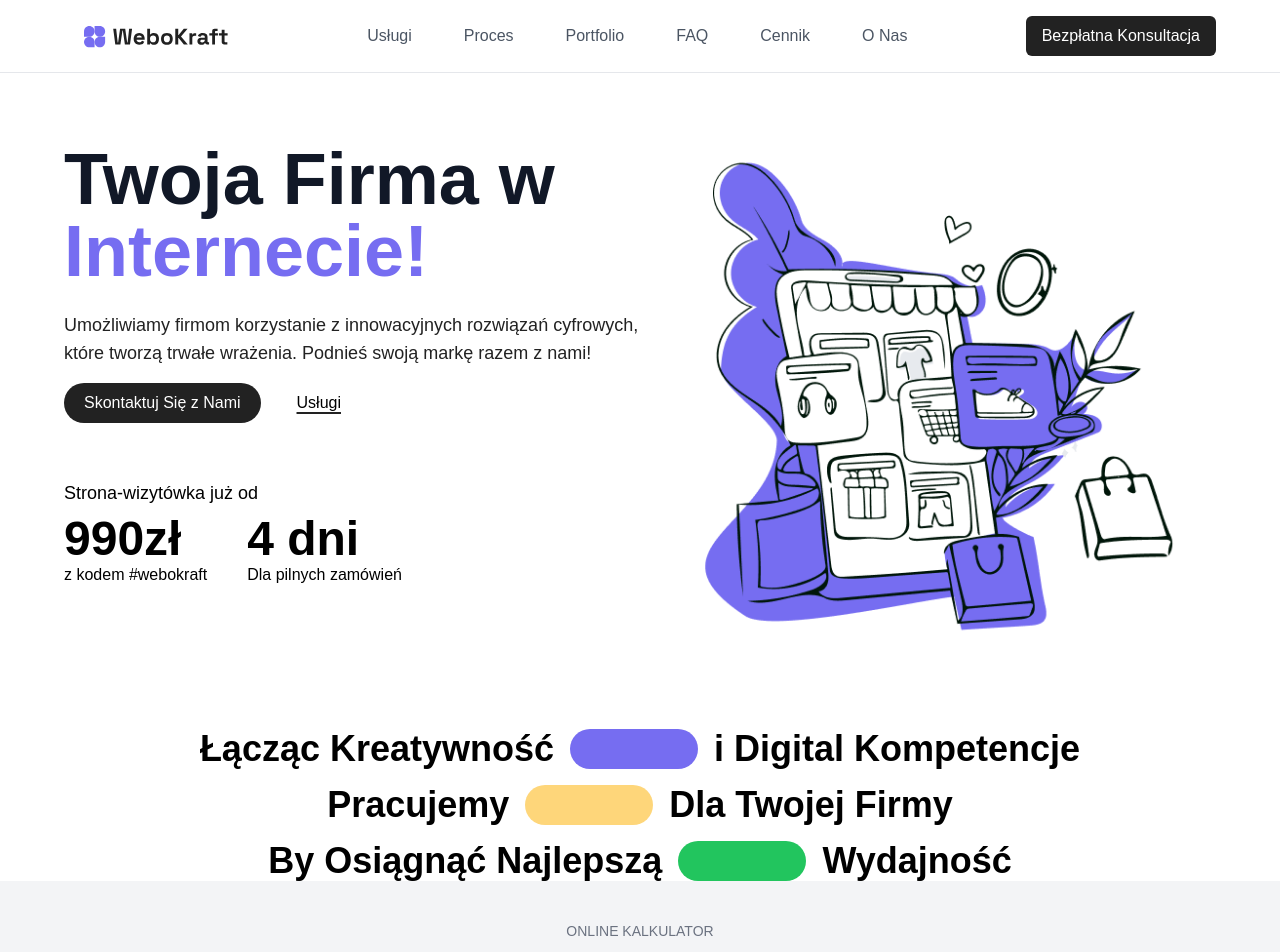
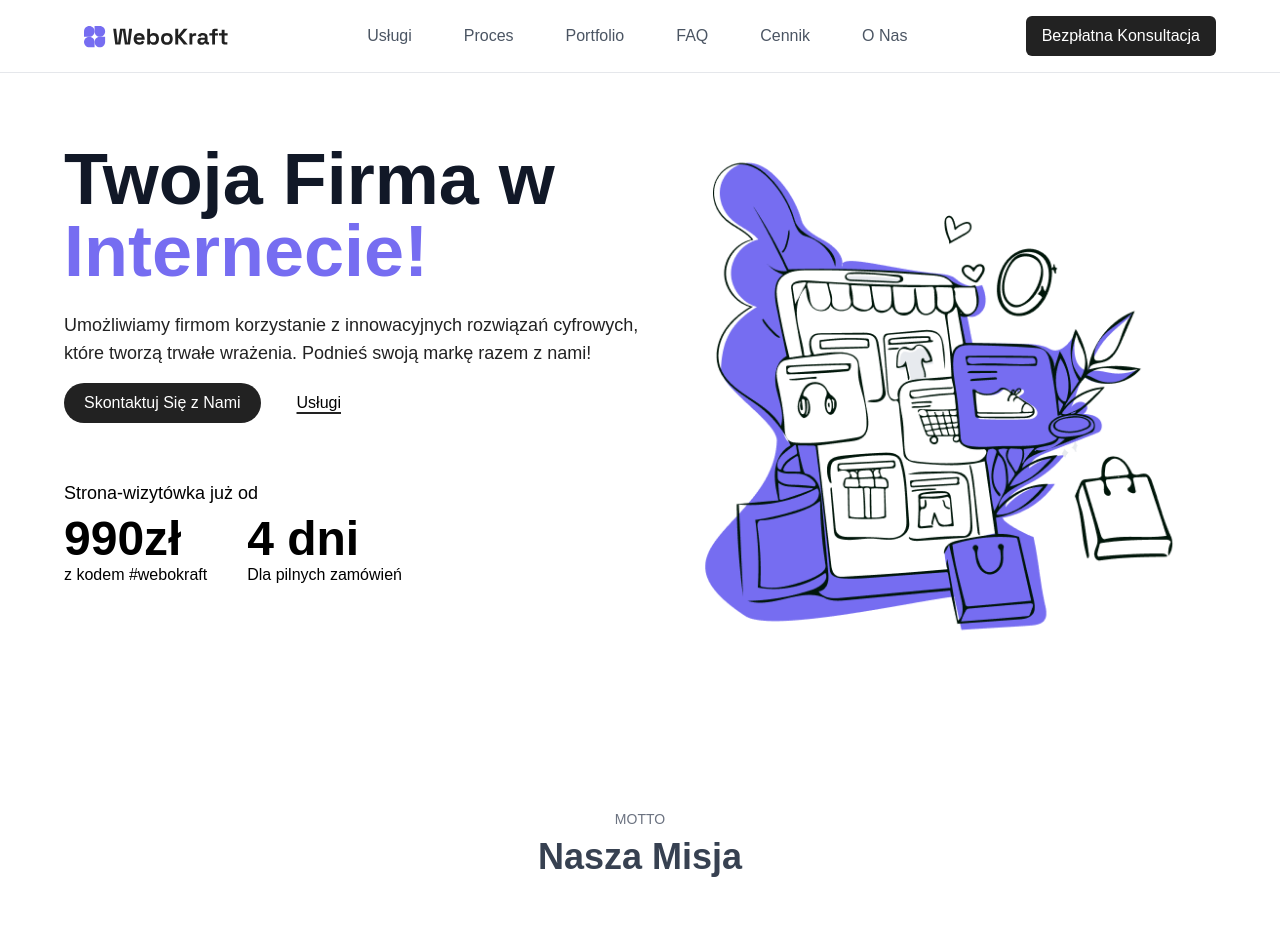
Before and after one commit to youssefalb/smmweb, a React (Create React App) app in the folder smmwebreact/: page / in a window 1280 px wide. Shown: the top 952 px of the page. Built offline with nearby package versions, Linux system fonts and the light colour scheme.

Commit message:
Create reusable container for all sections containing the common parts and styles; Update Quote/Motto section

```diff
--- a/smmwebreact/src/components/Motto.tsx
+++ b/smmwebreact/src/components/Motto.tsx
@@ -1,29 +1,36 @@
 import React from 'react';
+import SectionContainer from './templates/SectionContainer';
 
 const CustomSection = () => {
     return (
+        <SectionContainer
+            title="Nasza Misja"
+            subtitle="Motto"
+            backgroundColor="bg-white"
+        >
             <div className="flex flex-col items-center justify-center space-y-2 md:space-y-4"> {/* Adjust space between rows */}
                 {/* First Row */}
                 <div className="flex flex-col md:flex-row items-center space-y-2 md:space-y-0 md:space-x-4"> {/* Adjust layout and spacing */}
-                <span className="text-2xl md:text-4xl font-bold text-center">Łącząc Kreatywność</span> {/* Adjust font size */}
+                    <span className="text-2xl md:text-4xl  text-center">Łącząc Kreatywność</span> {/* Adjust font size */}
                     <div className="bg-purple rounded-3xl w-20 md:w-32 h-8 md:h-10"></div> {/* Adjust rectangle size */}
-                <span className="text-2xl md:text-4xl font-bold text-center">i Digital Kompetencje</span> {/* Adjust font size */}
+                    <span className="text-2xl md:text-4xl text-center">i Digital Kompetencje</span> {/* Adjust font size */}
                 </div>
 
                 {/* Second Row */}
                 <div className="flex flex-col md:flex-row items-center space-y-2 md:space-y-0 md:space-x-4"> {/* Adjust layout and spacing */}
-                <span className="text-2xl md:text-4xl font-bold text-center">Pracujemy</span> {/* Adjust font size */}
+                    <span className="text-2xl md:text-4xl text-center">Pracujemy</span> {/* Adjust font size */}
                     <div className="bg-yellow rounded-3xl w-20 md:w-32 h-8 md:h-10"></div> {/* Adjust rectangle size */}
-                <span className="text-2xl md:text-4xl font-bold text-center">Dla Twojej Firmy</span> {/* Adjust font size */}
+                    <span className="text-2xl md:text-4xl text-center">Dla Twojej Firmy</span> {/* Adjust font size */}
                 </div>
 
                 {/* Third Row */}
                 <div className="flex flex-col md:flex-row items-center space-y-2 md:space-y-0 md:space-x-4"> {/* Adjust layout and spacing */}
-                <span className="text-2xl md:text-4xl font-bold text-center">By Osiągnąć Najlepszą</span> {/* Adjust font size */}
+                    <span className="text-2xl md:text-4xl text-center">By Osiągnąć Najlepszą</span> {/* Adjust font size */}
                     <div className="bg-green-500 rounded-3xl w-20 md:w-32 h-8 md:h-10"></div> {/* Adjust rectangle size */}
-                <span className="text-2xl md:text-4xl font-bold text-center">Wydajność</span> {/* Adjust font size */}
+                    <span className="text-2xl md:text-4xl text-center">Wydajność</span> {/* Adjust font size */}
                 </div>
             </div>
+        </SectionContainer>
     );
 };
 
--- /dev/null
+++ b/smmwebreact/src/components/templates/SectionContainer.tsx
@@ -0,0 +1,39 @@
+// Put all the sections you make inside of this container, it contains proper spacing and headers
+
+import React from 'react';
+
+interface SectionContainerProps {
+    title: string;
+    subtitle?: string; // Optional
+    children: React.ReactNode;
+    backgroundColor?: string; // Optional
+    textColor?: string; // Optional
+    subtitleColor?: string; // Optional
+}
+
+const SectionContainer: React.FC<SectionContainerProps> = ({
+    title,
+    subtitle,
+    children,
+    backgroundColor = 'bg-gray-100', // Default background color
+    textColor = 'text-gray-700', // Default main text color
+    subtitleColor = 'text-gray-500', // Default subtitle color
+}) => {
+    return (
+        <div className={`${backgroundColor} py-20`}>
+            <div className="text-center">
+                {subtitle && (
+                    <p className={`uppercase text-sm mb-2 ${subtitleColor}`}>
+                        {subtitle}
+                    </p>
+                )}
+                <h2 className={`text-4xl font-bold mb-20 ${textColor}`}>{title}</h2>
+            </div>
+            <div className={`${textColor}`}>
+                {children} {/* Custom section content */}
+            </div>
+        </div>
+    );
+};
+
+export default SectionContainer;
```
Lines whose indentation alone changed are shown as unchanged.
